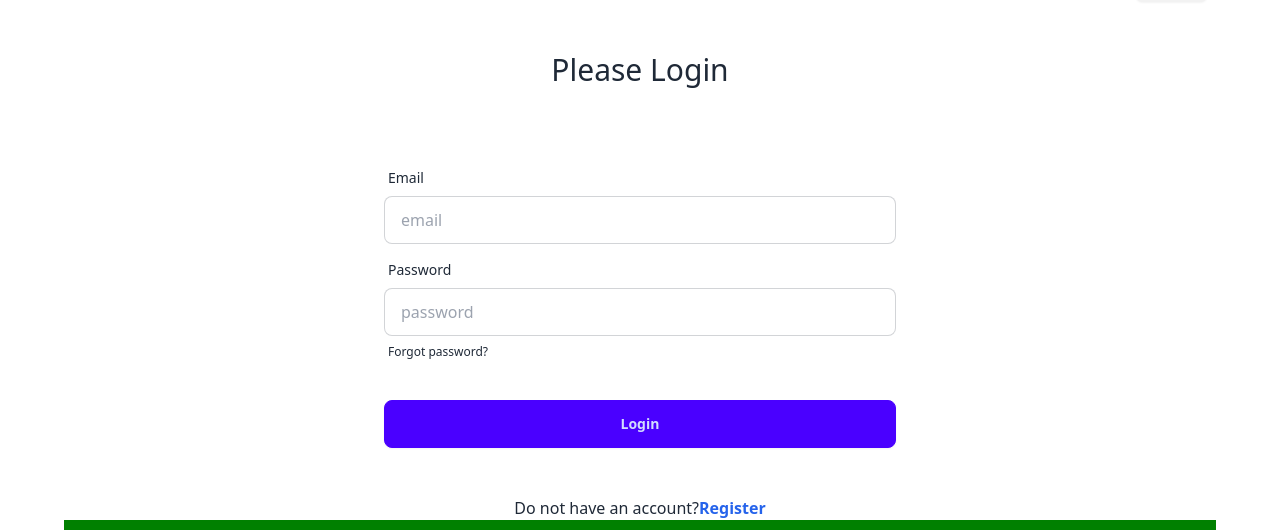
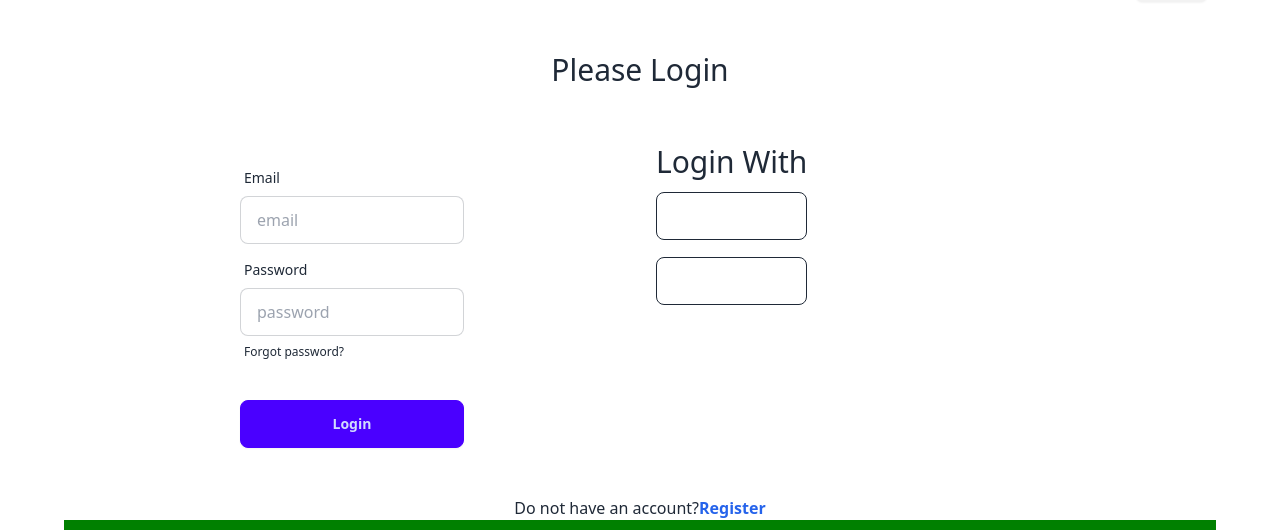
Before and after one commit to Mohammed-Saiful-Islam/b9a9-real-estate-Mohammed-Saiful-Islam, a React (Vite) app: page /login in a window 1280 px wide. Shown: the part 920-1450 px from the top of the page. Built offline with nearby package versions, Linux system fonts and the light colour scheme; no server answers.

Commit message:
some react js added

```diff
--- a/src/pages/Login/Login.jsx
+++ b/src/pages/Login/Login.jsx
@@ -5,6 +5,7 @@ import { AuthContext } from '../../providers/AuthProvider';
 import { Helmet } from 'react-helmet-async';
 import Header from '../Shared/Header/Header';
 import Footer from '../Shared/Footer/Footer';
+import RightSideNav from '../Shared/RightSideNav/RightSideNav';
 
 
 const Login = () => {
@@ -42,7 +43,8 @@ const Login = () => {
             <Header></Header>
             <Navbar></Navbar>
             <h2 className="text-3xl text-center my-10">Please Login</h2>
-            <form onSubmit={handleLogin} className="card-body md:w-3/4 lg:w-1/2 mx-auto">
+            <div className='flex'>
+                <div className='w-1/2'><form onSubmit={handleLogin} className="card-body md:w-3/4 lg:w-1/2 mx-auto">
                             <div className="form-control">
                                 <label className="label">
                                     <span className="label-text">Email</span>
@@ -61,7 +63,9 @@ const Login = () => {
                             <div className="form-control mt-6">
                                 <button className="btn btn-primary">Login</button>
                             </div>
-                        </form>
+                        </form></div>
+                <div><RightSideNav></RightSideNav></div>
+            </div>
                         <p className='text-center mt-4'>Do not have an account?<Link className='text-blue-600 font-bold' to="/register">Register</Link></p>
 
         <Footer></Footer>
--- a/src/pages/Shared/RightSideNav/RightSideNav.jsx
+++ b/src/pages/Shared/RightSideNav/RightSideNav.jsx
@@ -1,12 +1,7 @@
-
-import qZone1 from '../../../assets/qZone1.png';
-// import qZone2 from '../../../assets/qZone2.png';
-import qZone3 from '../../../assets/qZone3.png';
-
 
 const RightSideNav = () => {
     return (
-        <div>
+        <div className="w-full">
             <div className='p-4 space-y-3 mb-6'>
                 <h2 className="text-3xl">Login With</h2>
                 <button className="btn btn-outline w-full">
@@ -16,25 +11,6 @@ const RightSideNav = () => {
 
                 </button>
             </div>
-            {/* <div className='p-4 mb-6'>
-                <h2 className="text-3xl mb-4">Find Us on</h2>
-                <a className='p-4 flex text-lg items-center border rounded-t-lg' href="">
-
-                </a>
-                <a className='p-4 flex text-lg items-center border-x' href="">
-
-                </a>
-                <a className='p-4 flex text-lg items-center border rounded-b-lg' href="">
-
-                </a>
-            </div> */}
-            {/* q zone */}
-            <div className='p-4 space-y-3 mb-6'>
-                <h2 className="text-3xl">Q Zone</h2>
-                <img src={qZone1} alt="" />
-                {/* <img src={qZone2} alt="" /> */}
-                <img src={qZone3} alt="" />
-            </div>
         </div>
     );
 };
```
